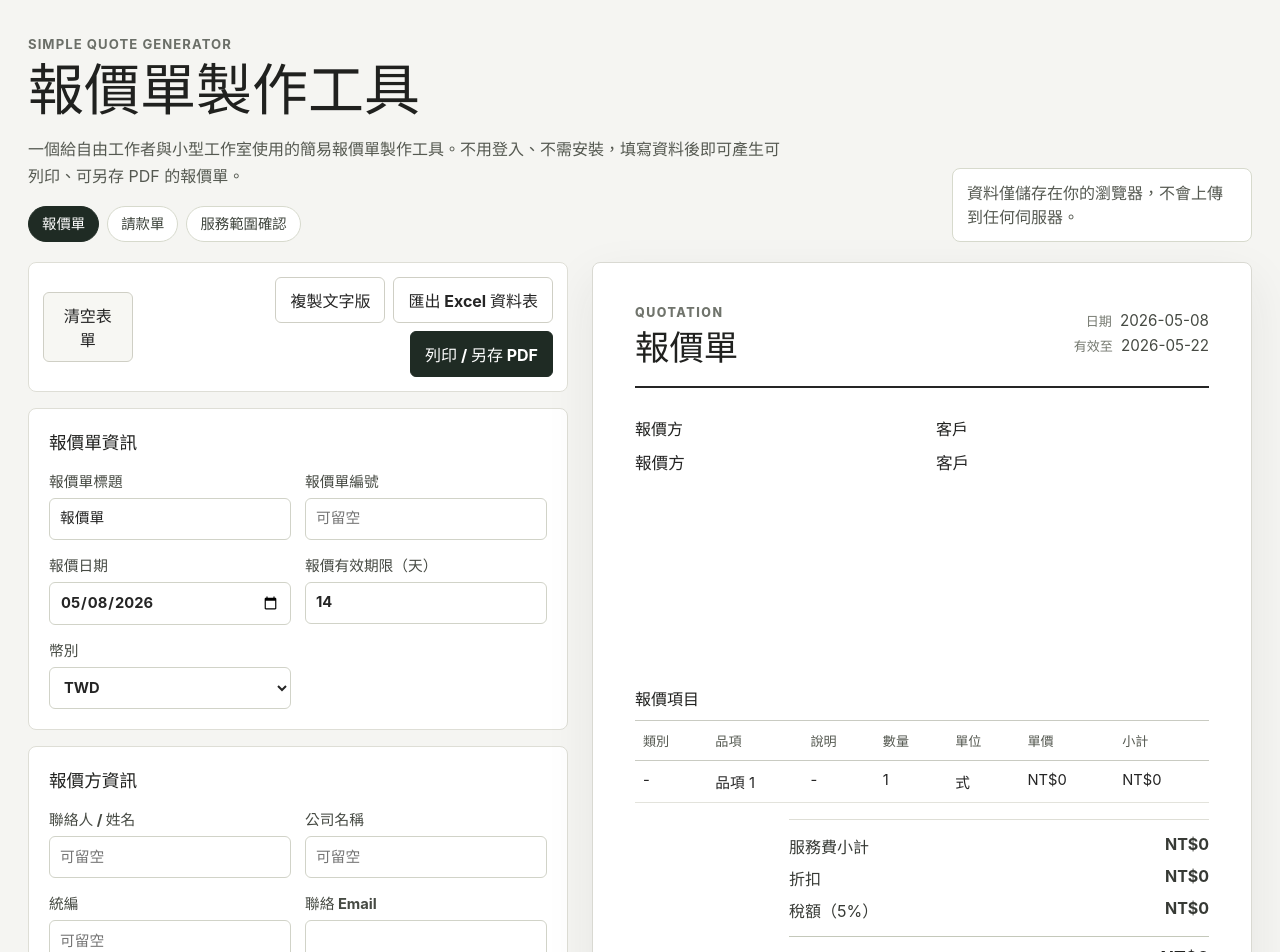
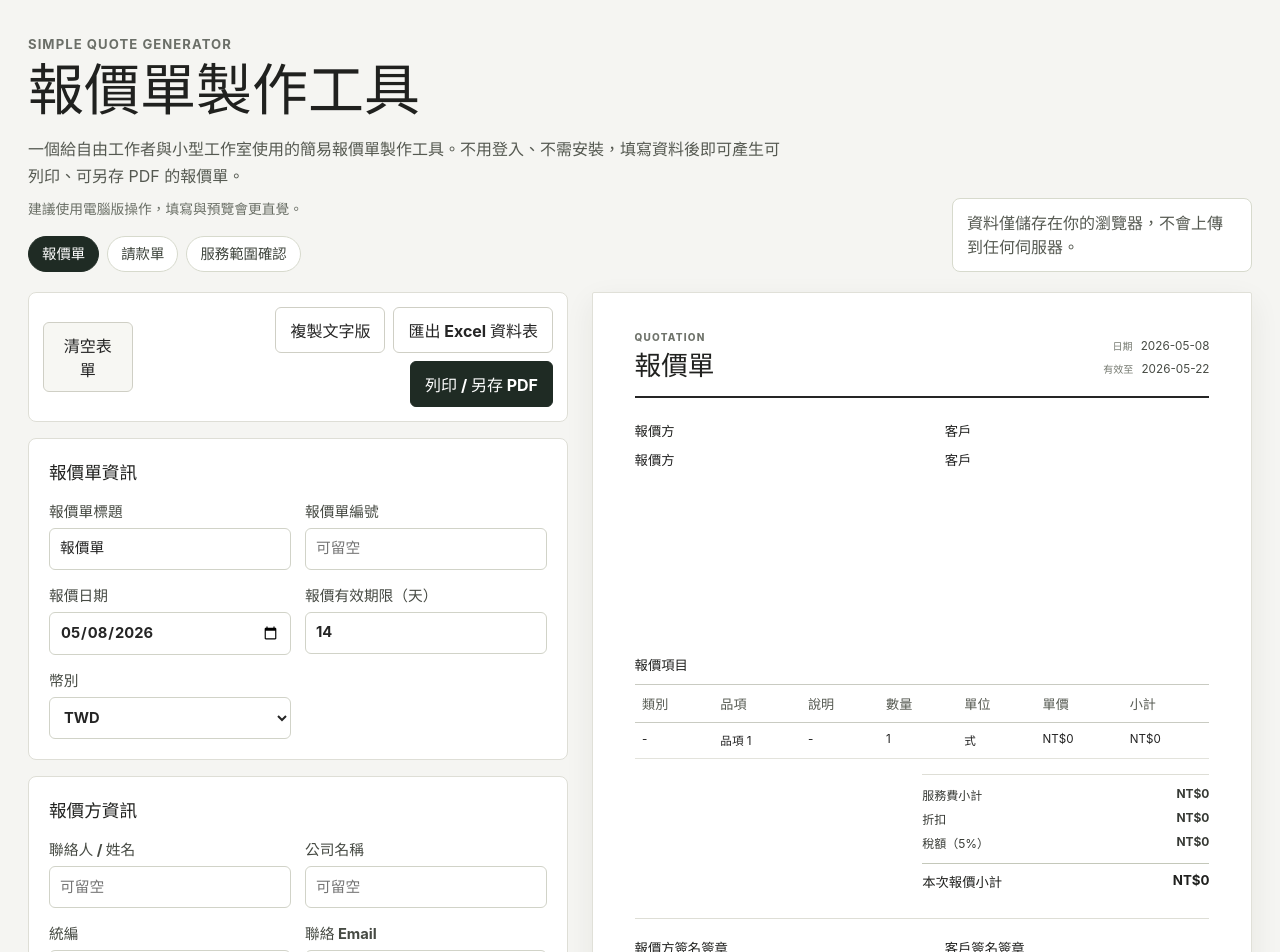
Before and after one commit to dong-sc/simple-quote-generator, a React (Vite) app: page / in a window 1280 px wide. Shown: the top 952 px of the page. Built offline with nearby package versions, Linux system fonts and the light colour scheme.

Commit message:
Align preview with PDF layout

```diff
--- a/src/components/Header.tsx
+++ b/src/components/Header.tsx
@@ -25,6 +25,7 @@ export function Header() {
         <p className="intro">
           一個給自由工作者與小型工作室使用的簡易報價單製作工具。不用登入、不需安裝，填寫資料後即可產生可列印、可另存 PDF 的報價單。
         </p>
+        <p className="desktop-hint">建議使用電腦版操作，填寫與預覽會更直覺。</p>
         <nav className="header-tool-shortcuts" aria-label="其他接案文件工具">
           {shortcuts.map((shortcut) => (
             <a
--- a/src/styles/global.css
+++ b/src/styles/global.css
@@ -58,6 +58,14 @@ button {
   margin: 14px 0 0;
   color: #555951;
   line-height: 1.7;
+}
+
+.desktop-hint {
+  max-width: 760px;
+  margin: 8px 0 0;
+  color: #6a6f66;
+  font-size: 0.86rem;
+  line-height: 1.6;
 }
 
 .privacy-note {
@@ -538,11 +546,11 @@ textarea:focus {
 .grand-row,
 .preview-total-main,
 .preview-total-estimate {
-  margin-top: 6px;
-  padding-top: 10px;
+  margin-top: 1.5mm;
+  padding-top: 2.2mm;
   border-top: 1px solid #c4c8ba;
   color: #20211f;
-  font-size: 1.1rem;
+  font-size: 10pt;
 }
 
 .reimbursable-hint {
@@ -644,26 +652,32 @@ textarea:focus {
 
 .quote-preview {
   overflow: hidden;
-  padding: 42px;
-  border: 1px solid #d9d9d2;
-  border-radius: 8px;
+  width: 100%;
+  max-width: 210mm;
+  min-height: 297mm;
+  margin: 0 auto;
+  padding: 10mm 11mm 13mm;
+  border: 1px solid #e0e0d8;
+  border-radius: 2px;
   background: #ffffff;
-  box-shadow: 0 18px 50px rgba(36, 38, 32, 0.08);
+  box-shadow: 0 10px 30px rgba(36, 38, 32, 0.07);
+  color: #222222;
+  font-size: 9.5pt;
 }
 
 .preview-header {
   display: flex;
   align-items: flex-start;
   justify-content: space-between;
-  gap: 24px;
-  padding-bottom: 18px;
-  border-bottom: 2px solid #252525;
+  gap: 12mm;
+  padding-bottom: 4mm;
+  border-bottom: 1.5pt solid #252525;
 }
 
 .preview-label {
-  margin: 0 0 8px;
+  margin: 0 0 2mm;
   color: #70746c;
-  font-size: 0.78rem;
+  font-size: 7.5pt;
   font-weight: 800;
   letter-spacing: 0.12em;
   text-transform: uppercase;
@@ -672,7 +686,7 @@ textarea:focus {
 .preview-header h2 {
   margin: 0;
   color: #20211f;
-  font-size: 2.15rem;
+  font-size: 20pt;
   line-height: 1.15;
 }
 
@@ -680,19 +694,19 @@ textarea:focus {
   display: flex;
   flex-direction: column;
   align-items: flex-end;
-  gap: 8px;
+  gap: 2mm;
 }
 
 .preview-meta {
-  min-width: 180px;
+  min-width: 44mm;
   color: #464a43;
-  font-size: 0.95rem;
+  font-size: 8.8pt;
   text-align: right;
 }
 
 .preview-meta p,
 .preview-party p {
-  margin: 6px 0 0;
+  margin: 2mm 0 0;
 }
 
 .preview-party .empty-detail {
@@ -711,8 +725,8 @@ textarea:focus {
 .preview-party-grid {
   display: grid;
   grid-template-columns: repeat(2, minmax(0, 1fr));
-  gap: 28px;
-  margin-top: 28px;
+  gap: 12mm;
+  margin-top: 6mm;
 }
 
 .preview-party h3,
@@ -720,7 +734,7 @@ textarea:focus {
 .preview-supplements > h3 {
   margin: 0 0 10px;
   color: #20211f;
-  font-size: 1rem;
+  font-size: 10pt;
 }
 
 .preview-block h4 {
@@ -731,16 +745,16 @@ textarea:focus {
 
 .preview-party strong {
   display: block;
-  margin-bottom: 8px;
-  font-size: 1.04rem;
+  margin-bottom: 2mm;
+  font-size: 10pt;
 }
 
 .preview-logo-box {
   display: flex;
   align-items: center;
   justify-content: flex-end;
-  width: 160px;
-  height: 56px;
+  width: 32mm;
+  height: 12mm;
   overflow: hidden;
 }
 
@@ -752,38 +766,38 @@ textarea:focus {
 }
 
 .preview-block {
-  margin-top: 28px;
+  margin-top: 6mm;
 }
 
 .preview-supplements {
-  margin-top: 28px;
+  margin-top: 6mm;
 }
 
 .preview-supplements .preview-block {
-  margin-top: 18px;
+  margin-top: 3.5mm;
 }
 
 .preview-signatures {
   display: grid;
   grid-template-columns: repeat(2, minmax(0, 1fr));
-  gap: 28px;
-  margin-top: 32px;
-  padding-top: 22px;
+  gap: 12mm;
+  margin-top: 7mm;
+  padding-top: 5mm;
   border-top: 1px solid #deded6;
   break-inside: avoid;
 }
 
 .preview-signature-card h3 {
-  margin: 0 0 10px;
+  margin: 0 0 2.5mm;
   color: #20211f;
-  font-size: 1rem;
+  font-size: 10pt;
 }
 
 .preview-signature-box {
   display: flex;
   align-items: center;
   justify-content: center;
-  height: 112px;
+  height: 22mm;
   overflow: hidden;
   border: 1px solid #c9cbc2;
   background: #ffffff;
@@ -953,12 +967,12 @@ textarea:focus {
 .preview-table {
   width: 100%;
   border-collapse: collapse;
-  font-size: 0.92rem;
+  font-size: 8.7pt;
 }
 
 .preview-table th,
 .preview-table td {
-  padding: 10px 8px;
+  padding: 2.4mm 2mm;
   border-bottom: 1px solid #e3e3dc;
   text-align: left;
   vertical-align: top;
@@ -977,7 +991,11 @@ textarea:focus {
 }
 
 .preview-totals {
-  max-width: 420px;
+  max-width: 76mm;
+  gap: 1.8mm;
+  margin-top: 4mm;
+  padding-top: 3mm;
+  font-size: 9pt;
   margin-left: auto;
   color: #373a35;
 }
@@ -989,7 +1007,7 @@ textarea:focus {
 .multiline {
   margin: 0;
   color: #464a43;
-  line-height: 1.75;
+  line-height: 1.5;
   white-space: pre-wrap;
 }
 
```
